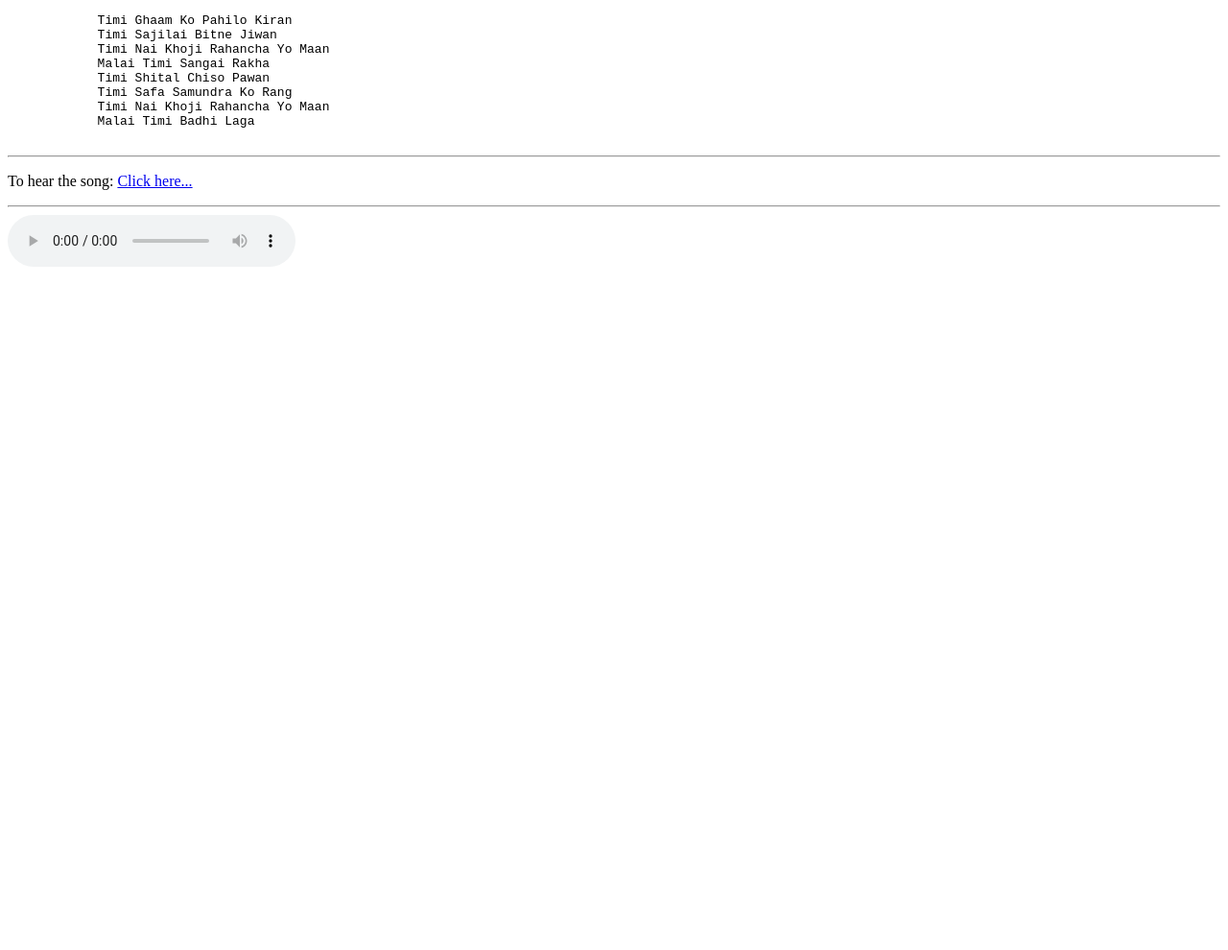
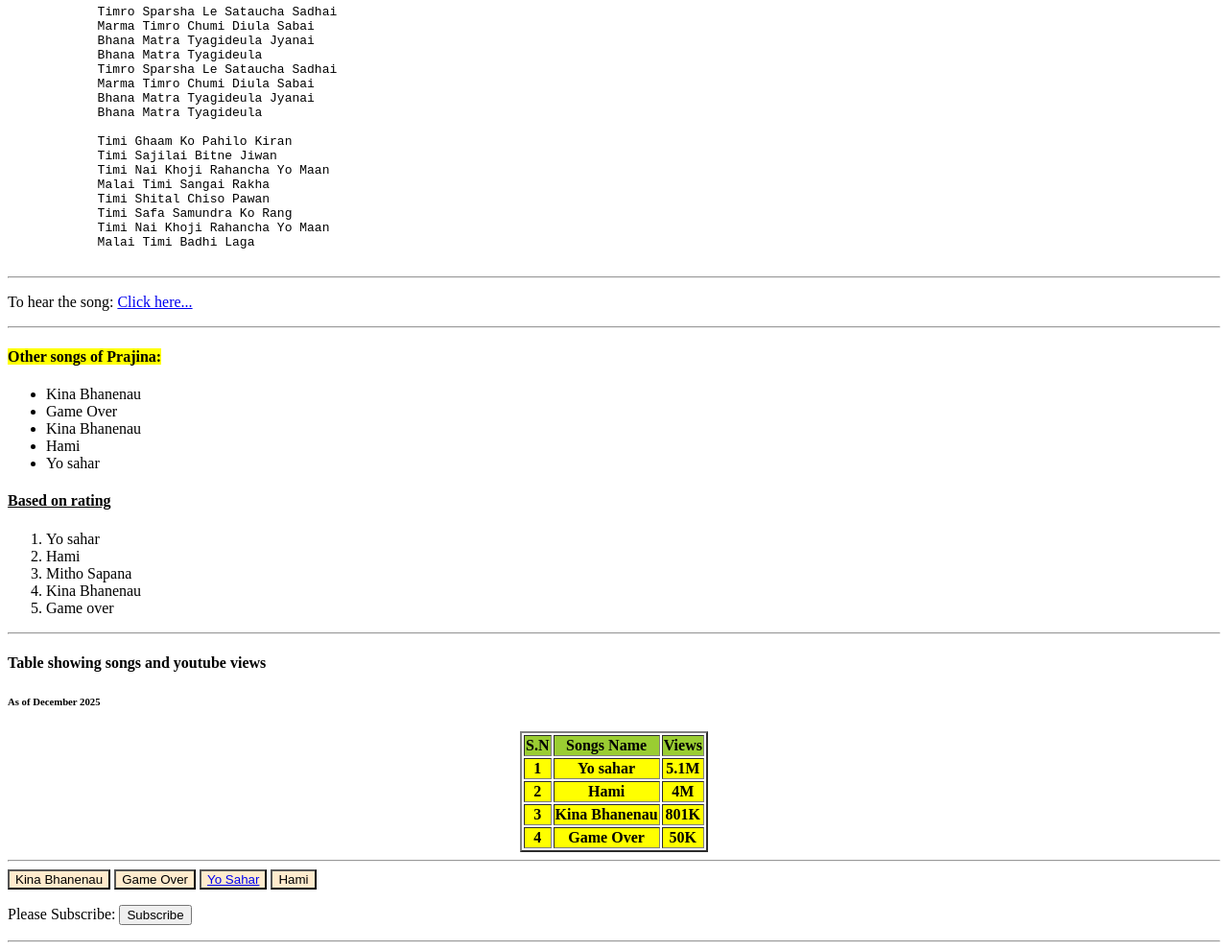
Before and after one commit to arjabishrestha/WebAppPractice, a plain HTML site: page lyrics.html in a window 1280 px wide. Shown: the part 1065-2055 px from the top of the page at 96% size. Before the commit the page ends 1355 px from the top, so only its background shows below. Drawn offline with Linux system fonts and the light colour scheme.

Commit message:
HTML day 2

```diff
--- a/lyrics.html
+++ b/lyrics.html
@@ -5,10 +5,18 @@
     </head>
     <body>
         <h1>Mitho Sapana</h1>
+        <h3>By Prajina</h3>
         <audio controls loops>
             <source src="listentomithosapana.mp3">
         </audio>
-        <h3>By Prajina</h3>
+            <dl style="border: 2px solid; background-color:rgb(159, 246, 246);">
+                <dt>Mitho</dt>
+                <dd>It is Nepali word which means tasty in literal.But for this song it means good/nice.</dd>
+                <dt>Sapana</dt>
+                <dd>It is Nepali word which means dreams </dd>
+                <dt><u>Mitho Sapana</u></dt>
+                <dd>It means good dreams. It is a love song.</dd>
+            </dl>
         <a href="https://www.youtube.com/channel/UCI6WIV0LJJVyFpI6vVMuwPg"><img target="_blank" title="Opens Channel of Prajina" height=150px width=200px src="https://assets-cdn.kathmandupost.com/uploads/source/news/2024/third-party/mainphotoprajina-1720405968.jpg"></a>
         <hr>
         <pre>
@@ -77,7 +85,78 @@
             </a>
         </p>
         <hr>
-        <audio controls>
-        </audio>
+        <h4><mark>Other songs of Prajina:</mark></h4>
+        <ul>
+            <li>Kina Bhanenau</li>
+            <li>Game Over</li>
+            <li>Kina Bhanenau</li>
+            <li>Hami</li>
+            <li>Yo sahar</li>
+        </ul>
+        <h4><u>Based on rating </u></h4>
+        <ol>
+            <li>Yo sahar</li>
+            <li>Hami</li>
+            <li>Mitho Sapana</li>
+            <li>Kina Bhanenau</li>
+            <li>Game over</li>
+        </ol>
+        <hr>
+        <h4>Table showing songs and youtube views</h4>
+        <h6>As of December 2025</h6>
+        <table align="center" border="2px">
+            <tr bgcolor="yellowgreen">
+                <th>S.N</th>
+                <th>Songs Name</th>
+                <th>Views</th>
+            </tr>
+            <tr bgcolor="yellow">
+                <th>1</th>
+                <th>Yo sahar</th>
+                <th>5.1M</th>
+            </tr>
+            <tr bgcolor="yellow">
+                <th>2</th>
+                <th>Hami</th>
+                <th>4M</th>
+            </tr>
+            <tr bgcolor="yellow">
+                <th>3</th>
+                <th>Kina Bhanenau</th>
+                <th>801K</th>
+            </tr>
+            <tr bgcolor="yellow">
+                <th>4</th>
+                <th>Game Over</th>
+                <th>50K</th>
+            </tr>
+        </table>
+        <hr>
+        <button style="background-color: blanchedalmond;">
+            Kina Bhanenau
+        </button>
+        <button style="background-color: blanchedalmond;">
+            Game Over
+        </button>
+        <button style="background-color: blanchedalmond;">
+            <a href="https://www.youtube.com/watch?v=RhLeTpfw2GI<button">Yo Sahar</a>
+        </button>
+        <a href="https://www.youtube.com/watch?v=eBWEge5mM6o">
+            <button style="background-color: blanchedalmond;">
+                Hami
+            </button>
+        </a>
+        <br>
+        <p>Please Subscribe:
+        <button onclick="dosth()" background-color:red;">
+            Subscribe
+        </button>
+        <p id="subscribe">      </p>
+        <hr>
+        <script>
+            function dosth(){
+                document.getElementById("subscribe").innerHTML="Thank you for subscribing"
+            }
+        </script>
     </body>
 </html>
```
Also changed, not shown: form.html (added, +54 -0 lines), index.html (+6 -2 lines).
